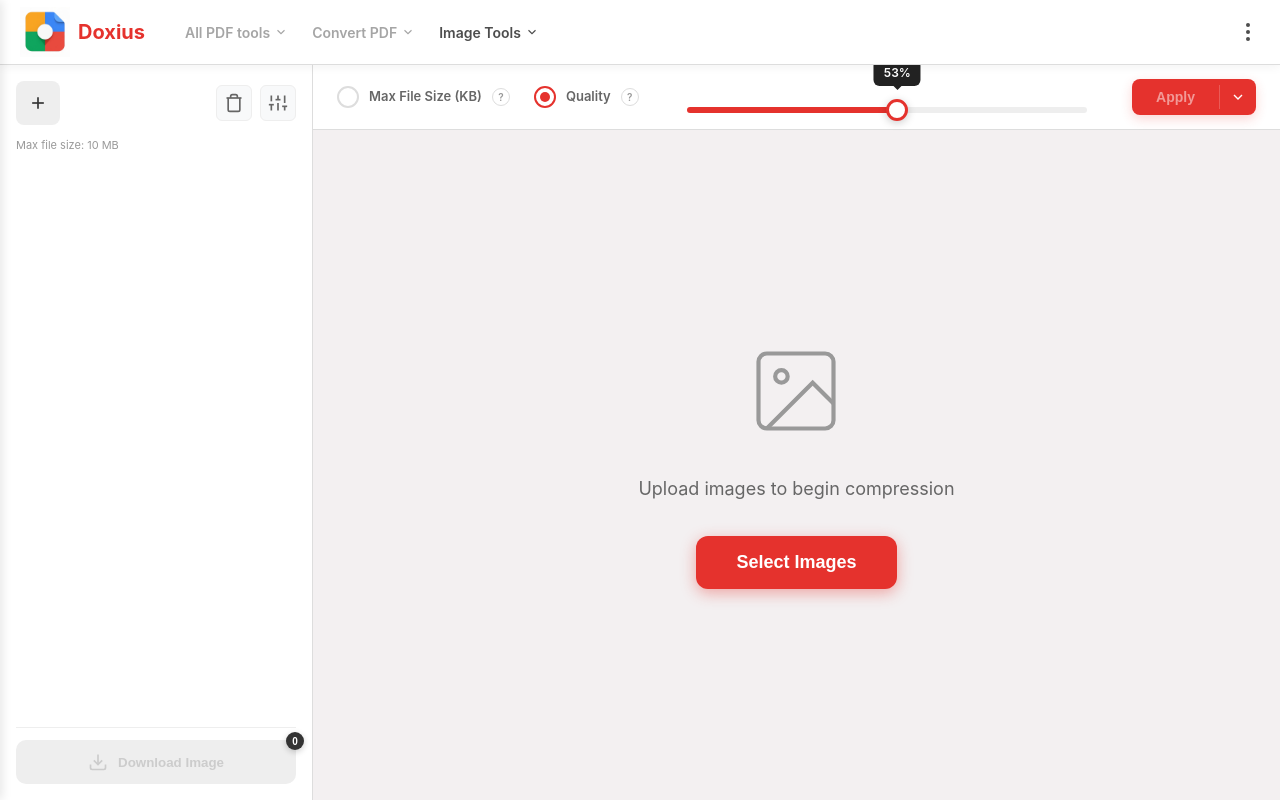
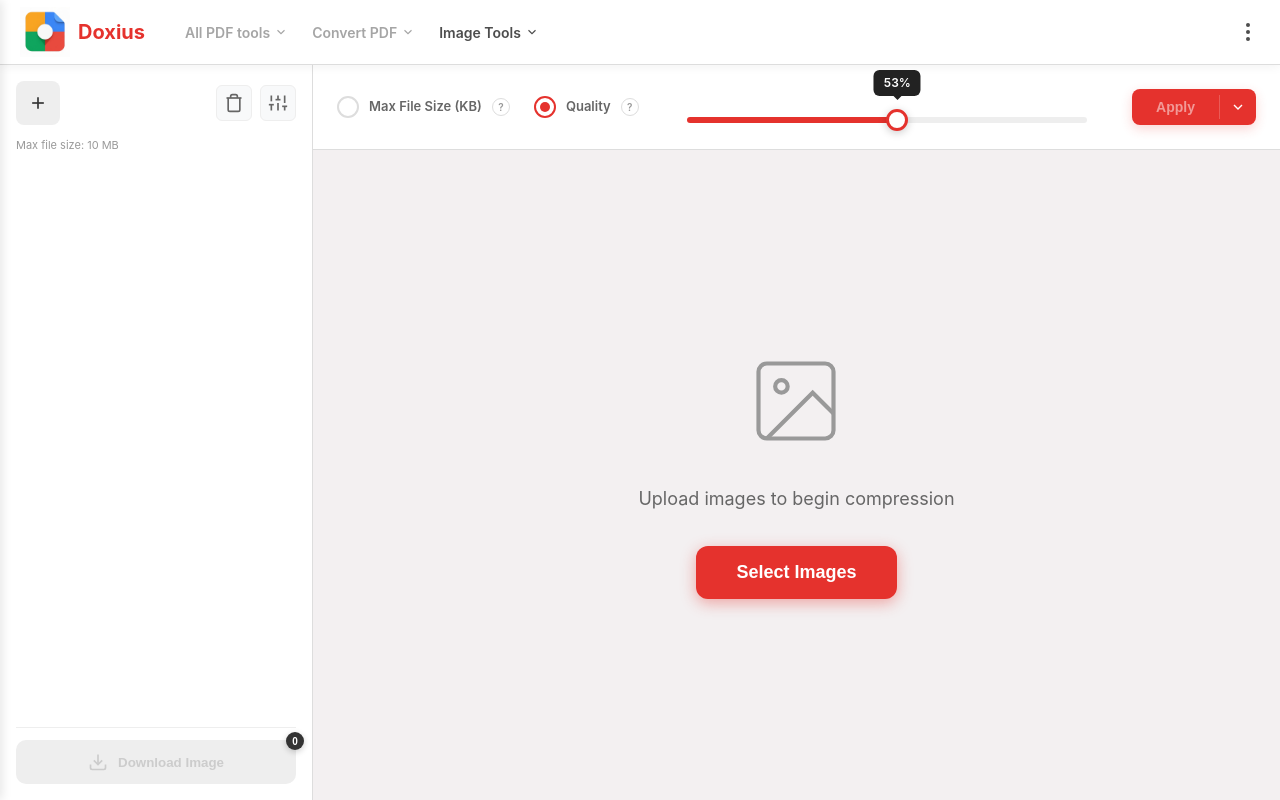
Before and after one commit to prashant2150487/file-edit-client, a React (Vite) app: page /compress-image in a window 1280 px wide. Built offline with nearby package versions, Linux system fonts and the light colour scheme.

Commit message:
feat: introduce target size image compression, refactor existing compression flow with history tracking, and adjust UI header height.

```diff
--- a/src/pages/compressImage/compressImage.scss
+++ b/src/pages/compressImage/compressImage.scss
@@ -271,7 +271,7 @@
   background-color: #f3f0f1;
 
   .settings-header {
-    height: 64px;
+    height: 84px;
     background-color: white;
     border-bottom: 1px solid #ddd;
     display: flex;
```
